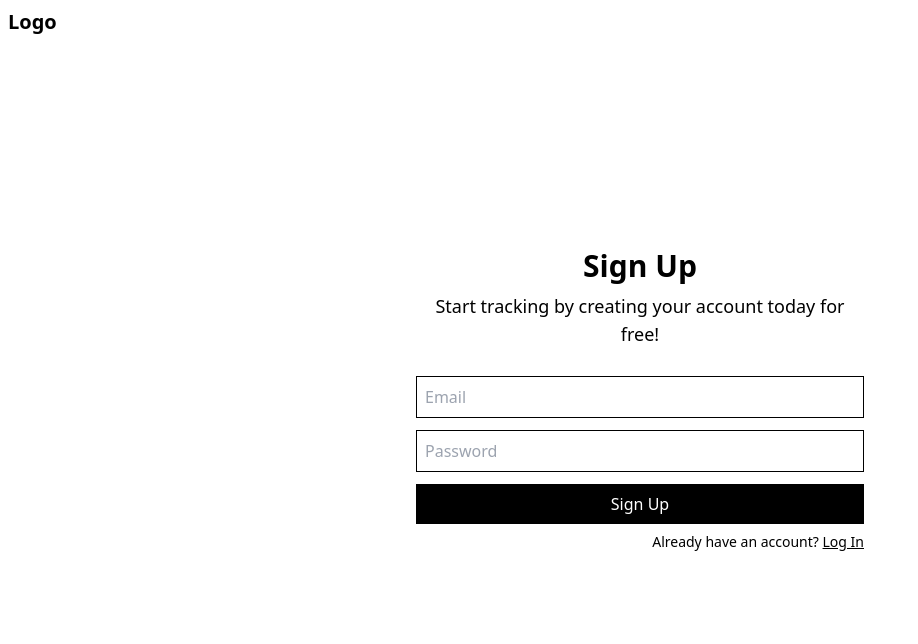
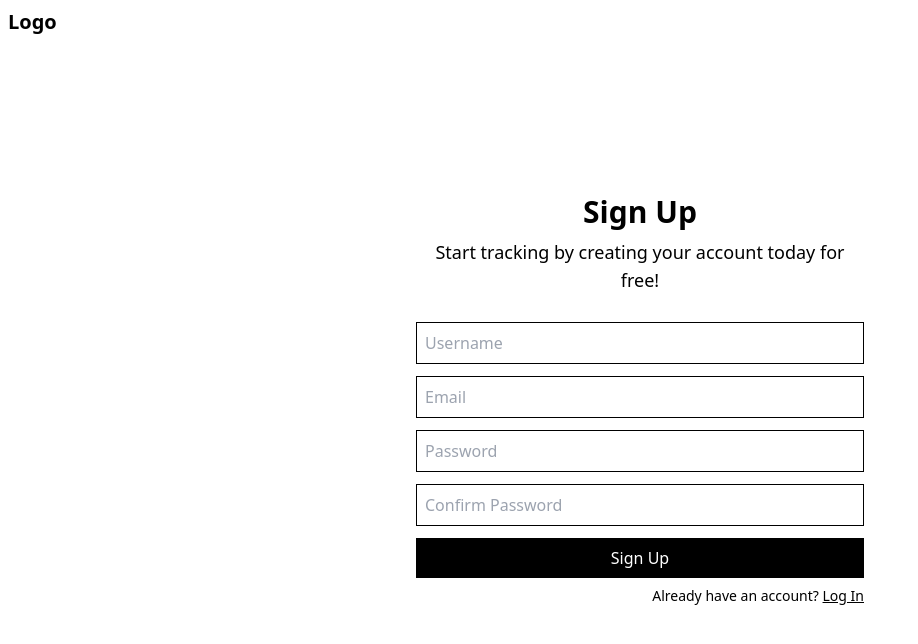
Before and after one commit to kanzoonrekza/trackr-app, a React (Vite) app: page /signup in a window 1280 px wide. Shown: the top 644 px of the page, without its empty margins (0-918 px from the left). Built offline with nearby package versions, Linux system fonts and the light colour scheme.

Commit message:
integrate signup page

```diff
--- a/src/routes/_authLayout/signup.lazy.tsx
+++ b/src/routes/_authLayout/signup.lazy.tsx
@@ -1,6 +1,8 @@
 import { createLazyFileRoute, Link, useNavigate } from "@tanstack/react-router";
 import { FormEvent } from "react";
 import AuthLayout from "../_authLayout";
+import { useMutation } from "@tanstack/react-query";
+import { FetchInternal } from "../../services/internal";
 
 export const Route = createLazyFileRoute("/_authLayout/signup")({
   component: Signup,
@@ -8,9 +10,35 @@ export const Route = createLazyFileRoute("/_authLayout/signup")({
 
 export default function Signup() {
   const navigate = useNavigate();
+
+  const signupMutation = useMutation({
+    mutationKey: ["signup"],
+    mutationFn: async ({ formData }: { formData: FormData }) => {
+      return FetchInternal.signup({ formData });
+    },
+    onSuccess: (data) => {
+      if (data.statusCode !== 200) {
+        return alert(data.message)
+      }
+
+      alert("Signup successful")
+      navigate({ to: "/login" });
+    },
+    onError: (error) => {
+      console.log("An error occurred", error)
+    }
+  })
   const handleSubmit = (event: FormEvent<HTMLFormElement>) => {
     event.preventDefault();
-    navigate({ to: "/login" });
+    const formData = new FormData(event.target as HTMLFormElement);
+
+    if (formData.get("password") !== formData.get("confirmPassword")) {
+      alert("Passwords do not match")
+      return
+    }
+
+    signupMutation.mutate({ formData: formData })
+    // navigate({ to: "/login" });
   };
 
   return (
@@ -19,9 +47,20 @@ export default function Signup() {
       <AuthLayout.SubTitle>
         Start tracking by creating your account today for free!
       </AuthLayout.SubTitle>
-      <form onSubmit={handleSubmit} className="flex flex-col gap-3">
+      <form id="signup-form" onSubmit={handleSubmit} className="flex flex-col gap-3">
         <div>
           <input
+            required
+            name="username"
+            type="text"
+            placeholder="Username"
+            className="w-full border border-black p-2"
+          />
+        </div>
+        <div>
+          <input
+            required
+            name="email"
             type="email"
             placeholder="Email"
             className="w-full border border-black p-2"
@@ -29,13 +68,24 @@ export default function Signup() {
         </div>
         <div>
           <input
+            required
+            name="password"
             type="password"
             placeholder="Password"
             className="w-full border border-black p-2"
           />
         </div>
-        <button type="submit" className="w-full bg-black p-2 text-white">
-          Sign Up
+        <div>
+          <input
+            required
+            name="confirmPassword"
+            type="password"
+            placeholder="Confirm Password"
+            className="w-full border border-black p-2"
+          />
+        </div>
+        <button type="submit" className="w-full bg-black p-2 text-white disabled:opacity-50" disabled={signupMutation.isPending}>
+          {signupMutation.isPending ? "Loading..." : "Sign Up"}
         </button>
       </form>
       <AuthLayout.Redirect>
--- /dev/null
+++ b/src/services/internal/index.ts
@@ -0,0 +1,17 @@
+export const FetchInternal = {
+  login: async ({ formData }: { formData: FormData }) => {},
+
+  signup: async ({ formData }: { formData: FormData }) => {
+    if (!formData) {
+      return;
+    }
+    const response = await fetch(
+      `${import.meta.env.VITE_BASE_URL}/user/register`,
+      {
+        method: "POST",
+        body: formData,
+      }
+    );
+    return response.json();
+  },
+};
```
